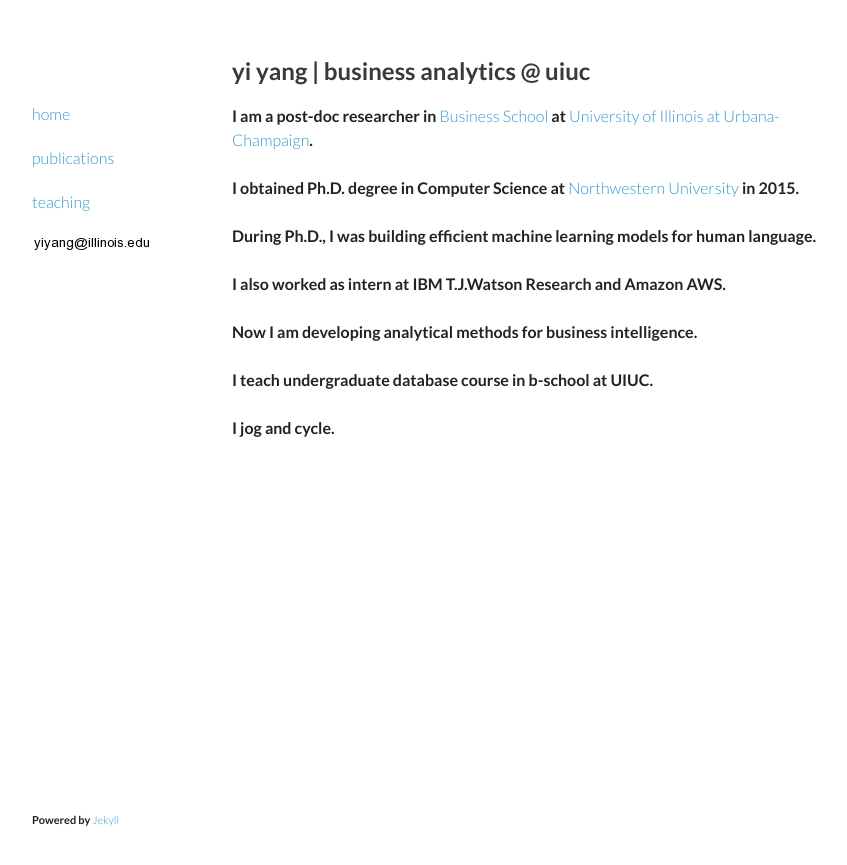
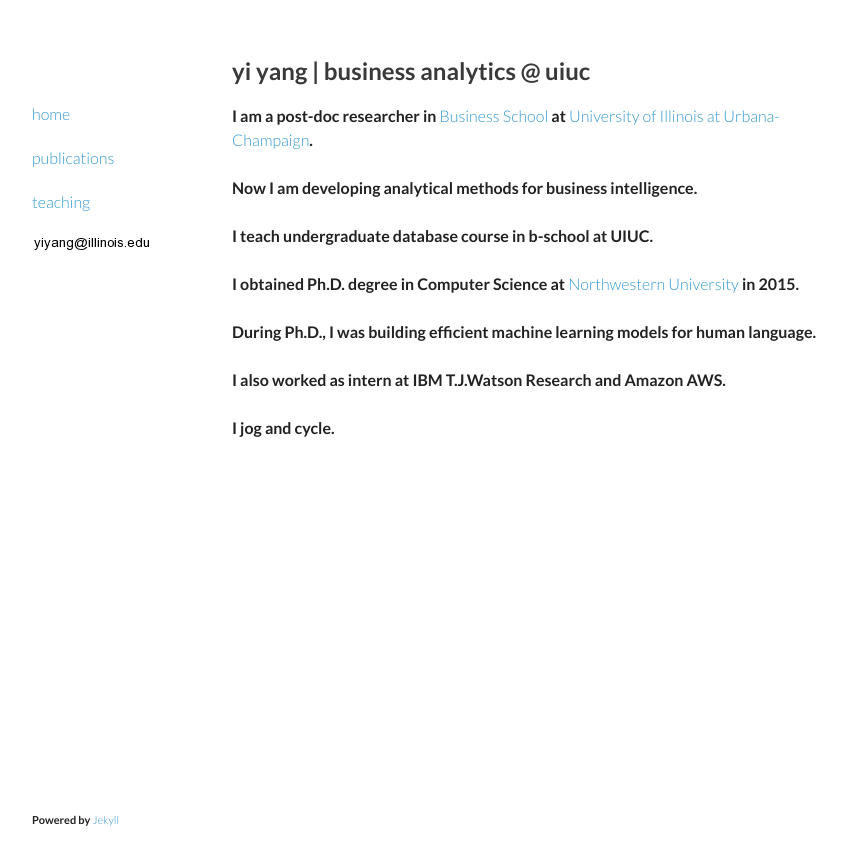
Before and after one commit to yya518/yya518.github.io, a Jekyll site: the page built from index.html, in a window 1280 px wide. Shown: the top 865 px of the page, without its empty margins (208-1055 px from the left). Built offline with Jekyll 4.4.1, drawn with Linux system fonts in a browser that asks for light colours; some of the changed lines change nothing that is shown.

Commit message:
add content

```diff
--- a/index.html
+++ b/index.html
@@ -6,14 +6,16 @@ layout: default
 
 <p>I am a post-doc researcher in <a href = "http://business.illinois.edu/">Business School</a> at <a href = "http://illinois.edu/">University of Illinois at Urbana-Champaign</a>. <br><br>
 
+Now I am developing analytical methods for business intelligence. <br><br>
+
+I teach undergraduate database course in b-school at UIUC. <br><br>
+
 I obtained Ph.D. degree in Computer Science at <a href = "http://www.northwestern.edu/">Northwestern University</a> in 2015. <br> <br>
 
 
 During Ph.D., I was building efficient machine learning models for human language. <br><br>
 I also worked as intern at IBM T.J.Watson Research and Amazon AWS. <br><br>
 
-Now I am developing analytical methods for business intelligence. <br><br>
-I teach undergraduate database course in b-school at UIUC. <br><br>
 I jog and cycle.
 
 </p>
```
